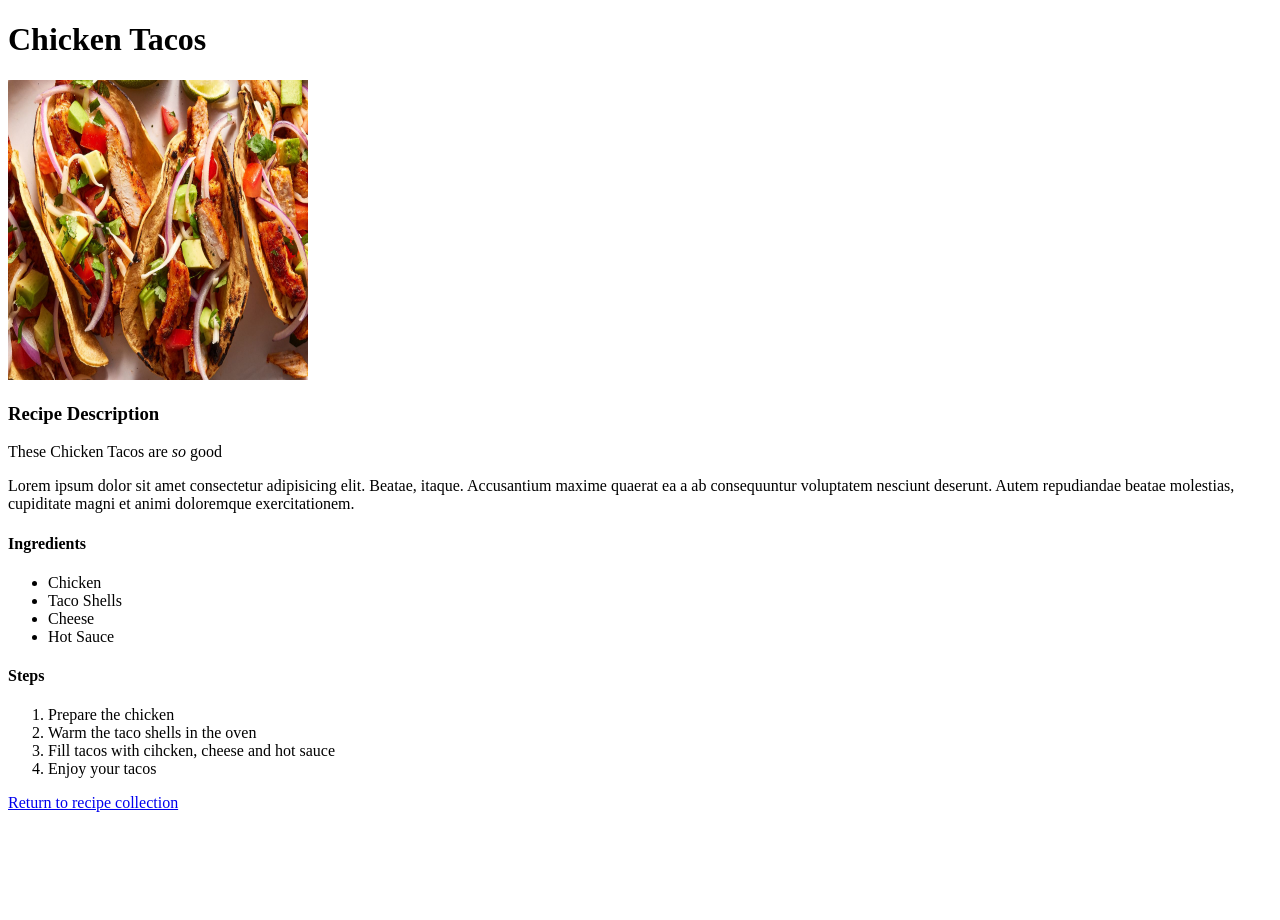
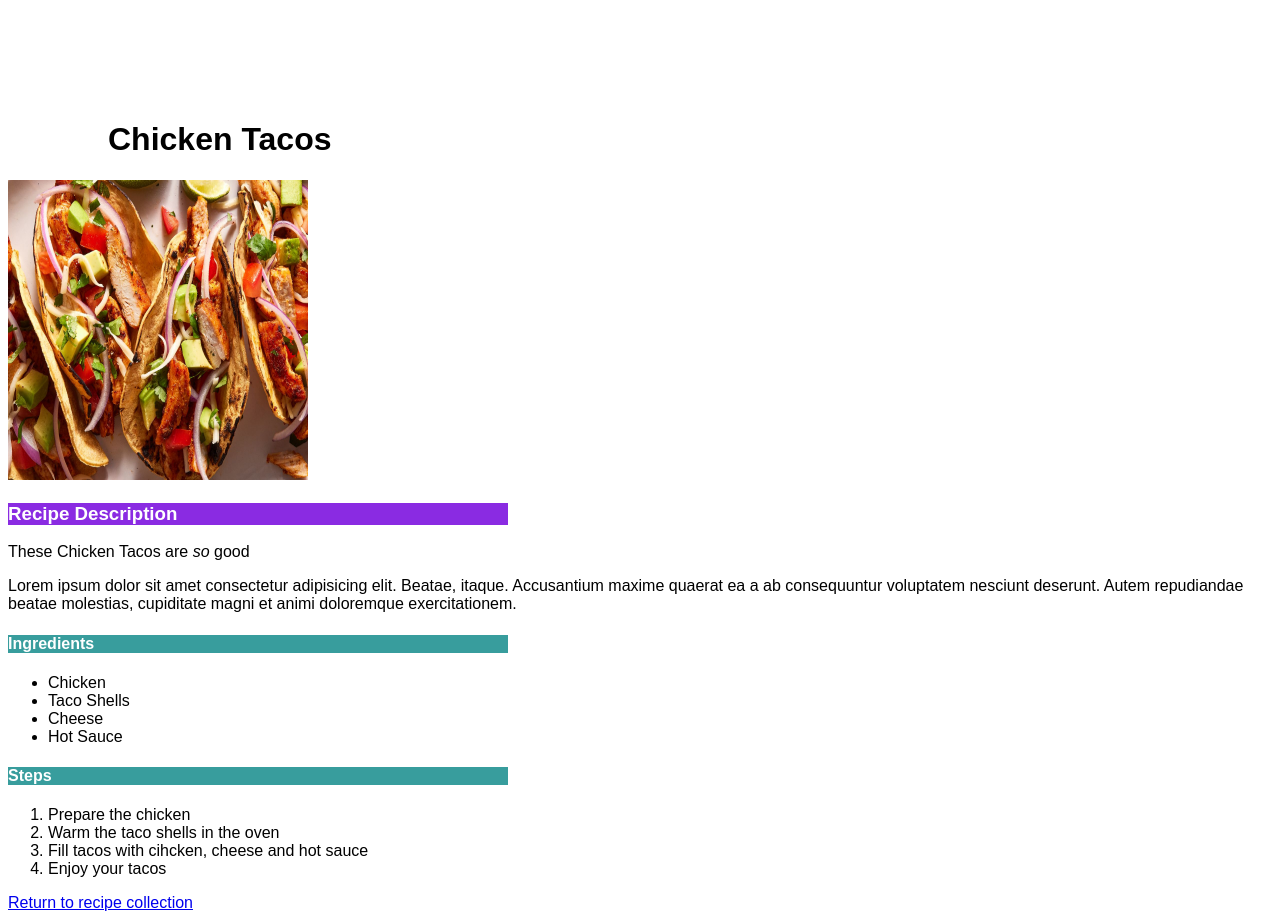
Before and after one commit to lukasf96/odin-recipes, a plain HTML site: page recipes/chicken-tacos.html in a window 1280 px wide. Before the commit the page ends 820 px from the top, so only its background shows below. Drawn offline with Linux system fonts and the light colour scheme.

Commit message:
add .css styling

```diff
--- a/recipes/chicken-tacos.html
+++ b/recipes/chicken-tacos.html
@@ -4,21 +4,22 @@
     <meta charset="UTF-8">
     <meta name="viewport" content="width=device-width, initial-scale=1.0">
     <title>Odin Recipes - Chicken Tacos</title>
+    <link rel="stylesheet" href="../style.css">
 </head>
 <body>
-    <h1>Chicken Tacos</h1>
+    <h1 class="h1">Chicken Tacos</h1>
     <img src="../img/chicken-tacos.jpeg" alt="Chicken Tacos" height="300" width="300">
-    <h3>Recipe Description</h3>
+    <h3 class="h3">Recipe Description</h3>
     <p>These Chicken Tacos are <em>so</em> good</p>
     <p>Lorem ipsum dolor sit amet consectetur adipisicing elit. Beatae, itaque. Accusantium maxime quaerat ea a ab consequuntur voluptatem nesciunt deserunt. Autem repudiandae beatae molestias, cupiditate magni et animi doloremque exercitationem.</p>
-    <h4>Ingredients</h4>
+    <h4 class="h4">Ingredients</h4>
     <ul>
         <li>Chicken</li>
         <li>Taco Shells</li>
         <li>Cheese</li>
         <li>Hot Sauce</li>
     </ul>
-    <h4>Steps</h4>
+    <h4 class="h4">Steps</h4>
     <ol>
         <li>Prepare the chicken</li>
         <li>Warm the taco shells in the oven</li>
--- /dev/null
+++ b/style.css
@@ -0,0 +1,33 @@
+*{
+    font-family: Arial, Helvetica, sans-serif;
+}
+
+.h1{
+    font-weight: bold;
+    padding-top: 100px;
+    padding-left: 100px;
+
+}
+
+.list{
+    padding-left: 150px;
+}
+
+.list .item{
+    font-size: 18px;
+    font-style: italic;
+}
+
+.h3{
+    font-weight: bold;
+    background-color: blueviolet;
+    color: white;
+    width: 500px;
+}
+
+.h4{
+    font-weight: bold;
+    background-color:rgba(0, 130, 130, 0.78);
+    color: white;
+    width: 500px;
+}
```
Also changed, not shown: index.html (+6 -5 lines), recipes/beef-burgers.html (+5 -4 lines), recipes/lasagna.html (+5 -4 lines).
